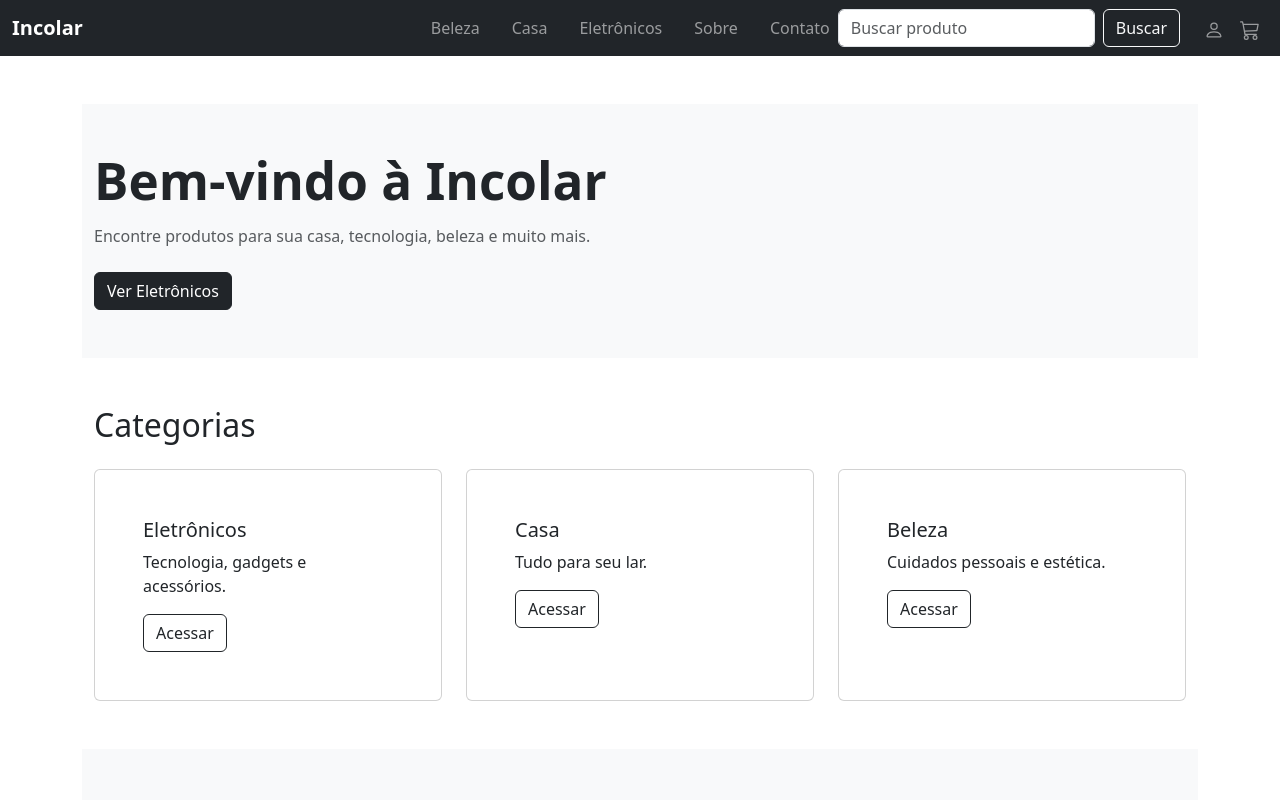
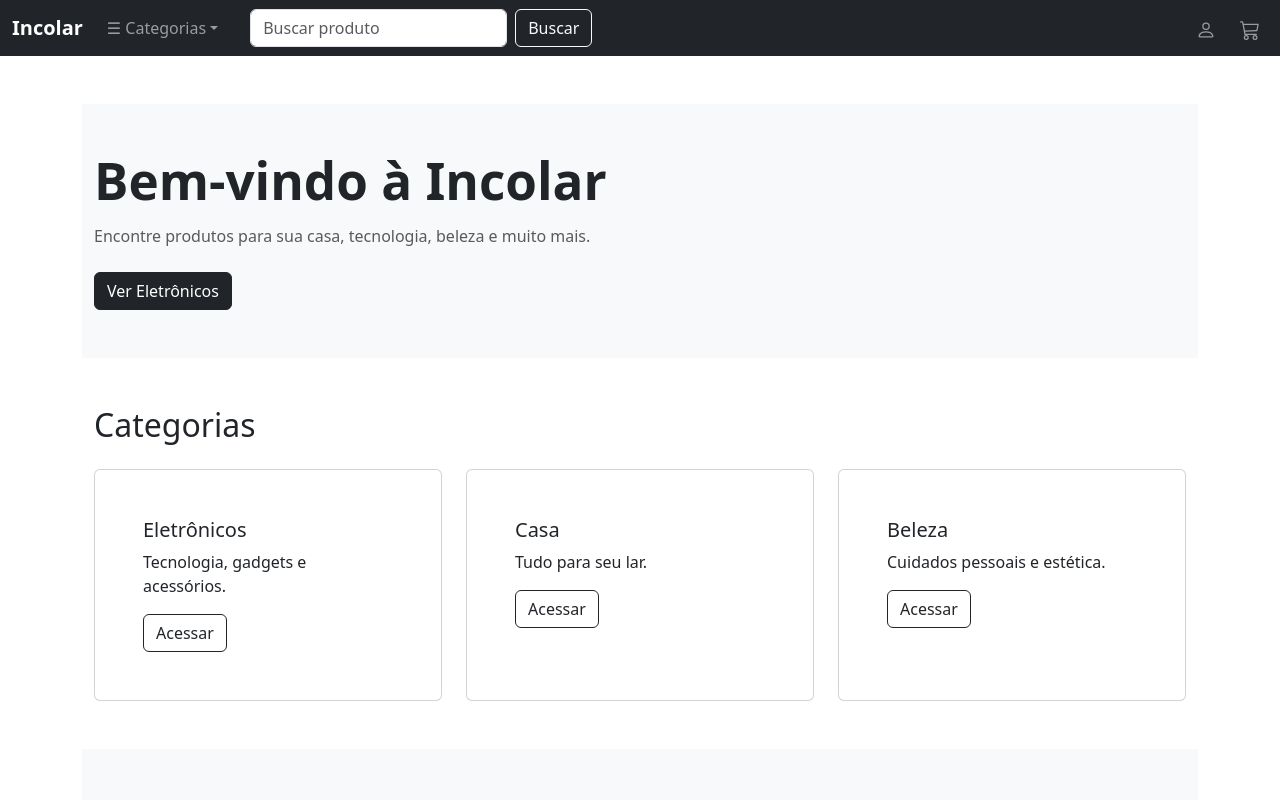
Before and after one commit to dcs30000/landingPage-reactjsBootstrap, a React (Vite) app: page / in a window 1280 px wide. Shown: the top 800 px of the page. Built offline with nearby package versions, Linux system fonts and the light colour scheme.

Commit message:
refizemos o menu, agora com dropdown para futuramente mudar para Mega-menu

```diff
--- a/src/components/header/header.jsx
+++ b/src/components/header/header.jsx
@@ -1,4 +1,5 @@
-import { Navbar, Nav, Container, Form, FormControl, Button } from 'react-bootstrap'
+{/*
+import { Navbar, Nav, Container, Form, FormControl, Button, NavDropdown } from 'react-bootstrap'
 import { Link } from 'react-router-dom'
 import {BsCart3, BsPerson } from 'react-icons/bs'
 
@@ -6,18 +7,18 @@ function Header() {
   return (
     <Navbar bg="dark" variant="dark" expand="lg" sticky='top'>
       <Container fluid>
-        {/* Logo */}
+        {/* Logo AQUI FALTA ASTERISCO /}
         <Navbar.Brand as={Link} to="/" className='fw-bold'>
           Incolar
         </Navbar.Brand>
 
-        {/* Botão hamburguer (mobile) */}
+        {/* Botão hamburguer (mobile) AQUI FALTA ASTERISCO /}
         <Navbar.Toggle aria-controls="menu-principal" />
 
-        {/* Menu */}
+        {/* Menu AQUI FALTA ASTERISCO /}
         <Navbar.Collapse id="menu-principal">
           <Nav className="ms-auto align-items-center gap-3">
-            {/*<Nav.Link as={Link} to="/">Home</Nav.Link>*/}
+            {/*<Nav.Link as={Link} to="/">Home</Nav.Link>/}
             <Nav.Link as={Link} to="/beleza">Beleza</Nav.Link>
             <Nav.Link as={Link} to="/casa">Casa</Nav.Link>
             <Nav.Link as={Link} to="/eletronicos">Eletrônicos</Nav.Link>
@@ -25,13 +26,13 @@ function Header() {
             <Nav.Link as={Link} to="/contato">Contato</Nav.Link>
           </Nav>
 
-          {/*Busca*/}
+          {/*Busca AQUI FALTA ASTERISCO/}
           <Form className='d-flex me-3 my-2 my-lg-0'>
             <FormControl type='search' placeholder='Buscar produto' className='me-2'/>
             <Button variant='outline-light'>Buscar</Button>
           </Form>
 
-          {/* Icones */}
+          {/* Icones AQUI FALTA ASTERISCO /}
           <Nav>
             <Nav.Link as={Link} to="/login">
               <BsPerson size={20}></BsPerson>
@@ -46,5 +47,102 @@ function Header() {
     </Navbar>
   )
 }
+*/}
+import { Navbar, Nav, Container, Form, FormControl, Button, NavDropdown, Row, Col } from 'react-bootstrap'
+
+import { Link } from 'react-router-dom'
+import { BsCart3, BsPerson } from 'react-icons/bs'
+
+function Header() {
+  return (
+    <Navbar bg="dark" variant="dark" expand="lg" sticky="top">
+      <Container fluid>
+
+        {/* Logo */}
+        <Navbar.Brand as={Link} to="/" className="fw-bold">
+          Incolar
+        </Navbar.Brand>
+
+        <Navbar.Toggle aria-controls="menu-principal" />
+
+        <Navbar.Collapse id="menu-principal">
+
+          {/* MENU DE CATEGORIAS */}
+          <Nav className="me-4">
+
+            <NavDropdown
+              title="☰ Categorias"
+              id="categorias-dropdown"
+              menuVariant="dark"
+            >
+              {/* Estrutura já pronta para mega-menu */}
+              <Container className="px-3">
+                <Row>
+
+                  <Col md={4}>
+                    <h6 className="text-uppercase text-muted">Departamentos</h6>
+                    <NavDropdown.Item as={Link} to="/beleza">
+                      Beleza
+                    </NavDropdown.Item>
+                    <NavDropdown.Item as={Link} to="/casa">
+                      Casa
+                    </NavDropdown.Item>
+                    <NavDropdown.Item as={Link} to="/eletronicos">
+                      Eletrônicos
+                    </NavDropdown.Item>
+                  </Col>
+
+                  <Col md={4}>
+                    <h6 className="text-uppercase text-muted">Destaques</h6>
+                    <NavDropdown.Item as={Link} to="/promocoes">
+                      Promoções
+                    </NavDropdown.Item>
+                    <NavDropdown.Item as={Link} to="/lancamentos">
+                      Lançamentos
+                    </NavDropdown.Item>
+                  </Col>
+
+                  <Col md={4}>
+                    <h6 className="text-uppercase text-muted">Conta</h6>
+                    <NavDropdown.Item as={Link} to="/login">
+                      Minha Conta
+                    </NavDropdown.Item>
+                    <NavDropdown.Item as={Link} to="/carrinho">
+                      Carrinho
+                    </NavDropdown.Item>
+                  </Col>
+
+                </Row>
+              </Container>
+            </NavDropdown>
+
+          </Nav>
+
+          {/* BUSCA */}
+          <Form className="d-flex me-auto my-2 my-lg-0">
+            <FormControl
+              type="search"
+              placeholder="Buscar produto"
+              className="me-2"
+            />
+            <Button variant="outline-light">Buscar</Button>
+          </Form>
+
+          {/* ÍCONES */}
+          <Nav className="ms-3 align-items-center gap-2">
+            <Nav.Link as={Link} to="/login">
+              <BsPerson size={20} />
+            </Nav.Link>
+
+            <Nav.Link as={Link} to="/carrinho">
+              <BsCart3 size={20} />
+            </Nav.Link>
+          </Nav>
+
+        </Navbar.Collapse>
+      </Container>
+    </Navbar>
+  )
+}
 
 export default Header
```
